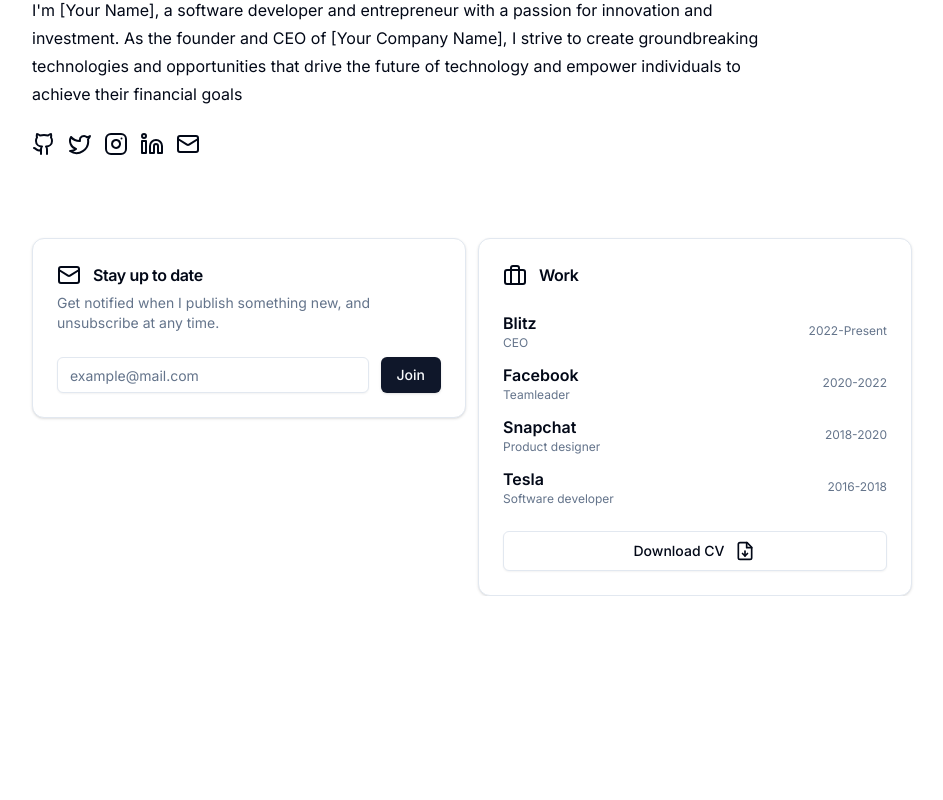
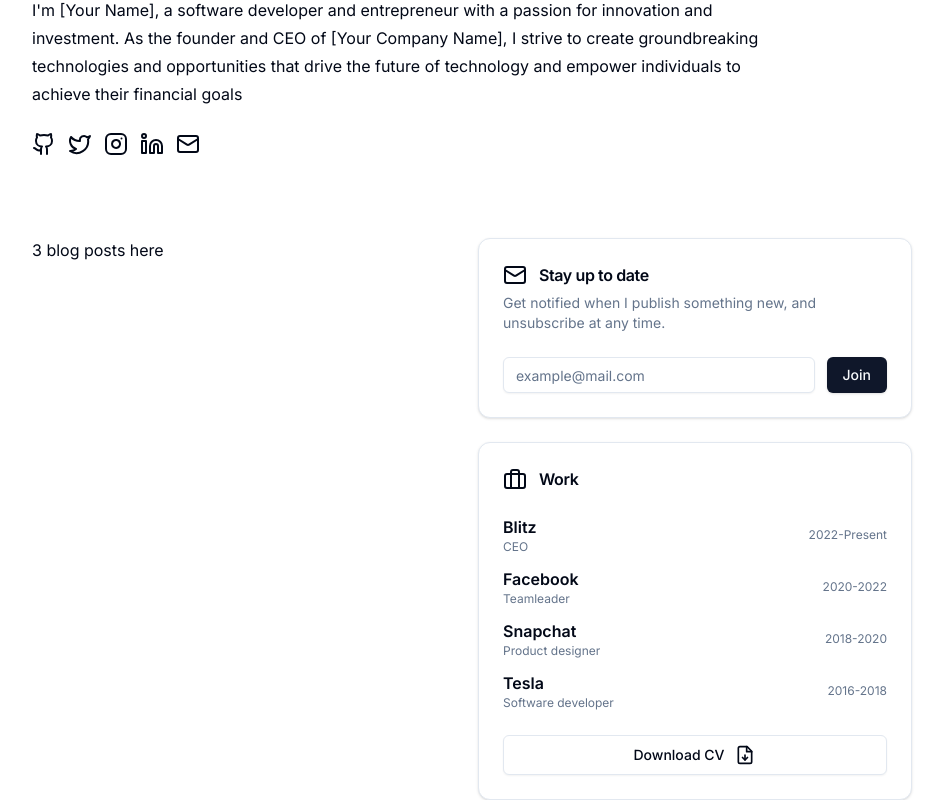
Before and after one commit to piotrszubert/nextjs-dev-portfolio, a Next.js app: page / in a window 1280 px wide. Shown: the part 269-1069 px from the top of the page, without its empty margins (168-1111 px from the left). Before the commit the page ends 865 px from the top, so only its background shows below. Built offline with nearby package versions, Linux system fonts and the light colour scheme.

Commit message:
moved cards to one column

```diff
--- a/pages/index.tsx
+++ b/pages/index.tsx
@@ -27,9 +27,10 @@ export default function Home() {
         </div>
         <div className="grid grid-cols-1 md:grid-cols-2 gap-3">
           <div>
+            3 blog posts here
+          </div>
+          <div className='space-y-6'>
             <NewsletterCard/>
-          </div>
-          <div>
             <WorkCard/>
           </div>
         </div>
```
